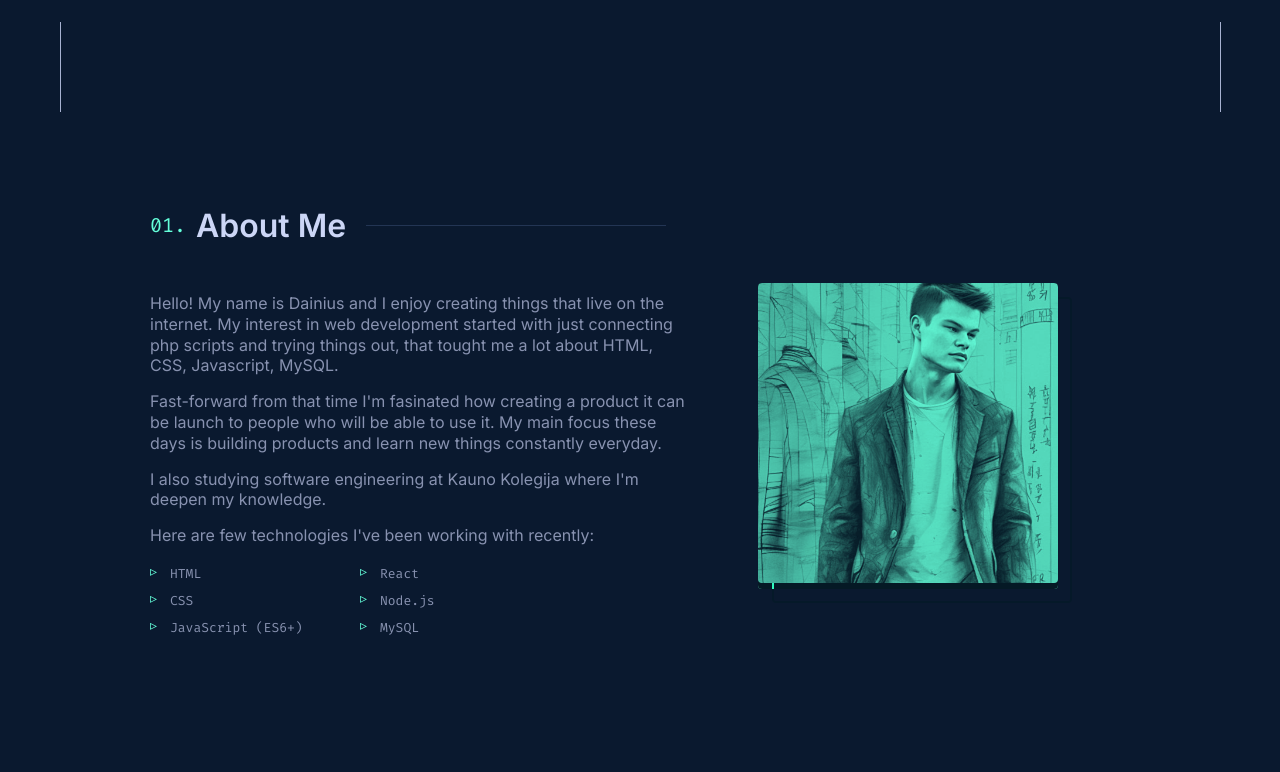
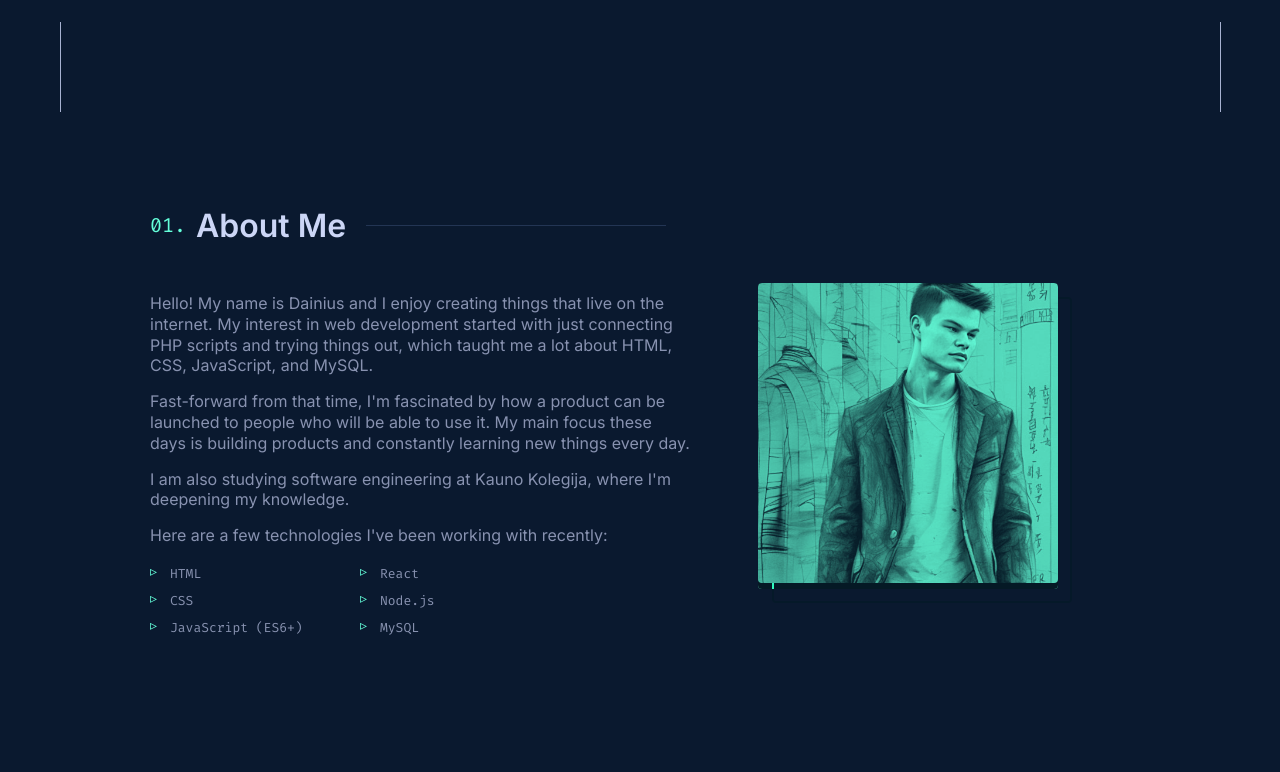
Before and after one commit to lastwon/Portfolio, a React (Create React App) app in the folder portfolio/: page / in a window 1280 px wide. Shown: the part 688-1460 px from the top of the page. Built offline with nearby package versions, Linux system fonts and the light colour scheme.

Commit message:
Implemented animations in navbar, sections, adjusted navbar height at start

```diff
--- a/portfolio/package.json
+++ b/portfolio/package.json
@@ -6,10 +6,12 @@
     "@testing-library/jest-dom": "^5.16.5",
     "@testing-library/react": "^13.4.0",
     "@testing-library/user-event": "^13.5.0",
+    "html-webpack-plugin": "^5.5.1",
     "react": "^18.2.0",
     "react-dom": "^18.2.0",
     "react-icons": "^4.8.0",
-    "react-scripts": "5.0.1",
+    "react-scripts": "^5.0.1",
+    "react-spring": "^9.7.1",
     "web-vitals": "^2.1.4"
   },
   "scripts": {
--- a/portfolio/src/App.js
+++ b/portfolio/src/App.js
@@ -1,4 +1,5 @@
 import React, { useState, useEffect } from "react";
+import { useInView, animated } from "@react-spring/web";
 
 import Nav from "./components/Nav";
 import "../src/styles/index.css";
@@ -12,6 +13,74 @@ import Loader from "./components/Loader";
 
 function App() {
   const [isLoading, setIsLoading] = useState(true);
+
+  const [aboutRef, aboutSprings] = useInView(
+    () => ({
+      from: {
+        opacity: 0,
+        y: 100,
+      },
+      to: {
+        opacity: 1,
+        y: 0,
+      },
+    }),
+    {
+      rootMargin: "-40% 0%",
+      once: "true",
+    }
+  );
+
+  const [jobsRef, jobsSprings] = useInView(
+    () => ({
+      from: {
+        opacity: 0,
+        y: 100,
+      },
+      to: {
+        opacity: 1,
+        y: 0,
+      },
+    }),
+    {
+      rootMargin: "-40% 0%",
+      once: "true",
+    }
+  );
+
+  const [projectsRef, projectsSprings] = useInView(
+    () => ({
+      from: {
+        opacity: 0,
+        y: 100,
+      },
+      to: {
+        opacity: 1,
+        y: 0,
+      },
+    }),
+    {
+      rootMargin: "-40% 0%",
+      once: "true",
+    }
+  );
+
+  const [contactRef, contactSprings] = useInView(
+    () => ({
+      from: {
+        opacity: 0,
+        y: 100,
+      },
+      to: {
+        opacity: 1,
+        y: 0,
+      },
+    }),
+    {
+      rootMargin: "-40% 0%",
+      once: "true",
+    }
+  );
 
   useEffect(() => {
     const timer = setTimeout(() => {
@@ -30,10 +99,18 @@ function App() {
           <Nav />
           <main>
             <Hero />
-            <About />
-            <Jobs />
-            <Projects />
-            <Contact />
+            <animated.div ref={aboutRef} style={aboutSprings}>
+              <About />
+            </animated.div>
+            <animated.div ref={jobsRef} style={jobsSprings}>
+              <Jobs />
+            </animated.div>
+            <animated.div ref={projectsRef} style={projectsSprings}>
+              <Projects />
+            </animated.div>
+            <animated.div ref={contactRef} style={contactSprings}>
+              <Contact />
+            </animated.div>
           </main>
           <Footer />
         </>
--- a/portfolio/src/components/About.js
+++ b/portfolio/src/components/About.js
@@ -1,5 +1,4 @@
 import "../styles/about.css";
-
 import dainius from "../images/Dainius.jpg";
 
 const About = () => {
@@ -11,20 +10,20 @@ const About = () => {
           <p>
             Hello! My name is Dainius and I enjoy creating things that live on
             the internet. My interest in web development started with just
-            connecting php scripts and trying things out, that tought me a lot
-            about HTML, CSS, Javascript, MySQL.
+            connecting PHP scripts and trying things out, which taught me a lot
+            about HTML, CSS, JavaScript, and MySQL.
           </p>
           <p>
-            Fast-forward from that time I'm fasinated how creating a product it
-            can be launch to people who will be able to use it. My main focus
-            these days is building products and learn new things constantly
-            everyday.
+            Fast-forward from that time, I'm fascinated by how a product can be
+            launched to people who will be able to use it. My main focus these
+            days is building products and constantly learning new things every
+            day.
           </p>
           <p>
-            I also studying software engineering at Kauno Kolegija where I'm
-            deepen my knowledge.
+            I am also studying software engineering at Kauno Kolegija, where I'm
+            deepening my knowledge.
           </p>
-          <p>Here are few technologies I've been working with recently:</p>
+          <p>Here are a few technologies I've been working with recently:</p>
           <ul className="skills-list">
             <li>HTML</li>
             <li>React</li>
--- a/portfolio/src/components/Nav.js
+++ b/portfolio/src/components/Nav.js
@@ -64,6 +64,8 @@ const Nav = () => {
         <a
           className="resume"
           href={resume}
+          target="_blank"
+          rel="noreferrer noopener"
           style={{
             transitionDelay: "400ms",
             transform: mounted ? "translateY(0%)" : "translateY(-200%)",
--- a/portfolio/src/components/Projects.js
+++ b/portfolio/src/components/Projects.js
@@ -1,5 +1,7 @@
 import React from "react";
+
 import "../styles/projects.css";
+
 import { FiGithub } from "react-icons/fi";
 import { FiExternalLink } from "react-icons/fi";
 
--- a/portfolio/src/styles/nav.css
+++ b/portfolio/src/styles/nav.css
@@ -29,6 +29,7 @@ nav {
 
 .no-shadow {
   box-shadow: none;
+  height: 100px;
 }
 
 img {
```
Also changed, not shown: 1 other file (tests, documents, lock files or other folders).
